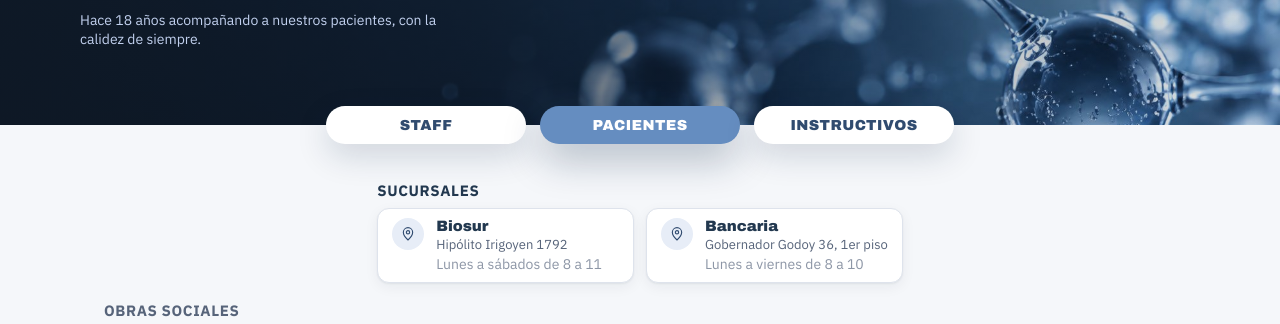
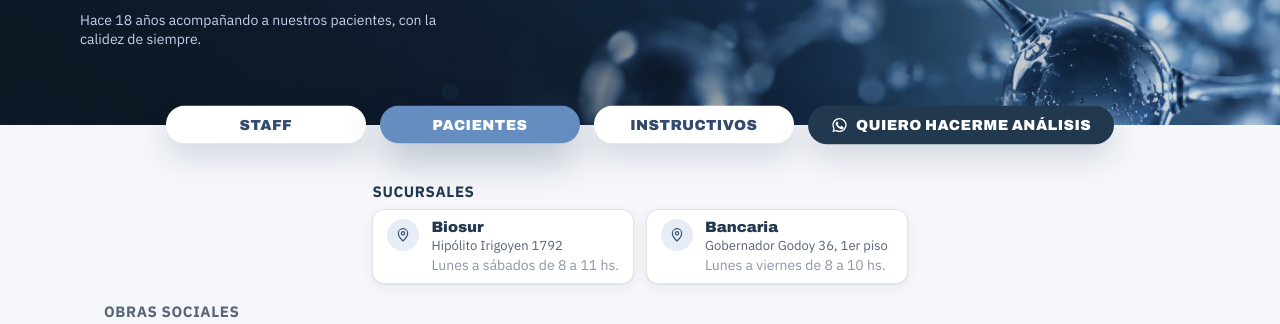
Before and after one commit to lahuella2026/sitio-biosur, a plain HTML site: page public/index.html in a window 1280 px wide. Shown: the part 135-459 px from the top of the page. Drawn offline with Linux system fonts and the light colour scheme.

Commit message:
Add files via upload

```diff
--- a/public/index.html
+++ b/public/index.html
@@ -28,6 +28,10 @@
   <a class="cta-pill pill-dark" href="staff.html">STAFF</a>
   <a class="cta-pill pill-featured" href="portal.html">PACIENTES</a>
   <a class="cta-pill pill-tint" href="instructivos.html">INSTRUCTIVOS</a>
+  <a class="cta-pill pill-whatsapp" href="https://wa.me/5492901645887" target="_blank" rel="noopener">
+    <svg viewBox="0 0 24 24" fill="currentColor"><path d="M12 2a10 10 0 0 0-8.6 15.1L2 22l5.1-1.3A10 10 0 1 0 12 2Zm0 18.2a8.2 8.2 0 0 1-4.2-1.1l-.3-.2-3 .8.8-2.9-.2-.3A8.2 8.2 0 1 1 12 20.2Zm4.5-6.1c-.2-.1-1.5-.7-1.7-.8-.2-.1-.4-.1-.6.1-.2.2-.7.8-.8 1-.2.2-.3.2-.5.1-1.4-.7-2.4-1.3-3.3-2.9-.3-.4.3-.4.7-1.3.1-.2.1-.4 0-.5-.1-.1-.6-1.5-.8-2-.2-.5-.4-.4-.6-.4h-.5c-.2 0-.5.1-.7.3-.2.2-1 1-1 2.4s1 2.8 1.1 3c.1.2 2 3 4.8 4.2.7.3 1.2.5 1.6.6.7.2 1.3.2 1.8.1.6-.1 1.5-.6 1.7-1.2.2-.6.2-1.1.1-1.2-.1-.1-.2-.2-.5-.3Z"/></svg>
+    QUIERO HACERME ANÁLISIS
+  </a>
 </div>
 
 <div class="section-sucursales">
@@ -38,7 +42,7 @@
       <div>
         <div class="sucursal-name">Biosur</div>
         <div class="sucursal-addr">Hipólito Irigoyen 1792</div>
-        <div class="sucursal-hours">Lunes a sábados de 8 a 11</div>
+        <div class="sucursal-hours">Lunes a sábados de 8 a 11 hs.</div>
       </div>
     </div>
     <div class="sucursal-card">
@@ -46,7 +50,7 @@
       <div>
         <div class="sucursal-name">Bancaria</div>
         <div class="sucursal-addr">Gobernador Godoy 36, 1er piso</div>
-        <div class="sucursal-hours">Lunes a viernes de 8 a 10</div>
+        <div class="sucursal-hours">Lunes a viernes de 8 a 10 hs.</div>
       </div>
     </div>
   </div>
--- a/public/styles.css
+++ b/public/styles.css
@@ -138,10 +138,16 @@ main.simple{ max-width:880px; margin:0 auto; padding:28px 20px 60px; width:100%;
   box-shadow:0 16px 38px rgba(11,37,69,.28);
   order:0;
 }
+.cta-pill.pill-whatsapp{
+  background:var(--navy-900); color:#fff; gap:8px; width:auto; padding:10px 22px;
+}
+.cta-pill.pill-whatsapp:hover{ background:var(--navy-800); }
+.cta-pill.pill-whatsapp svg{ width:17px; height:17px; flex-shrink:0; }
 @media (max-width:900px){
   .cta-row{ flex-direction:column; align-items:stretch; transform:translateY(-28px); }
   .cta-pill{ width:100%; }
   .cta-pill.pill-featured{ order:-1; }
+  .cta-pill.pill-whatsapp{ width:100%; }
 }
 
 /* ---------- feature strip ---------- */
```
